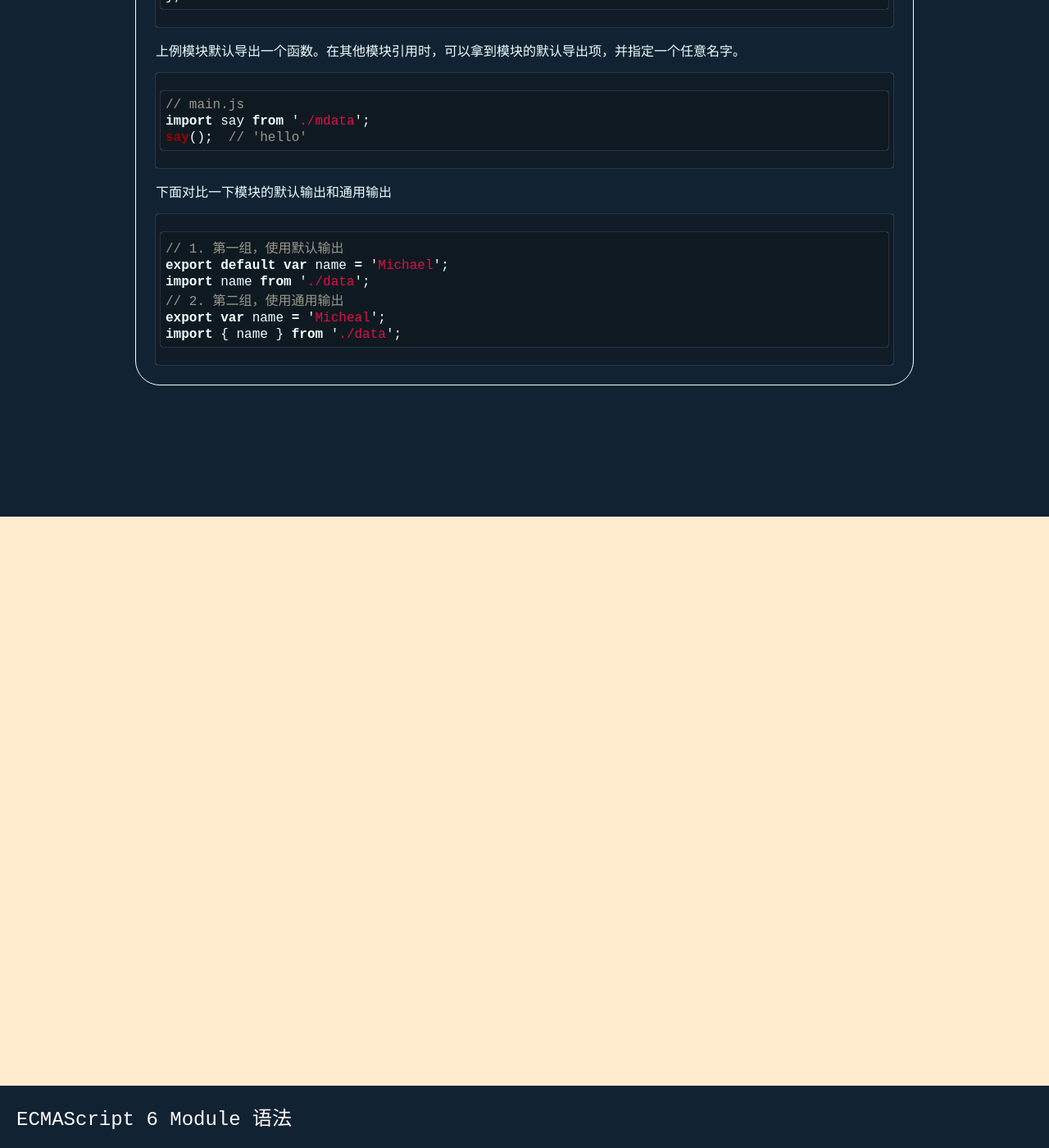
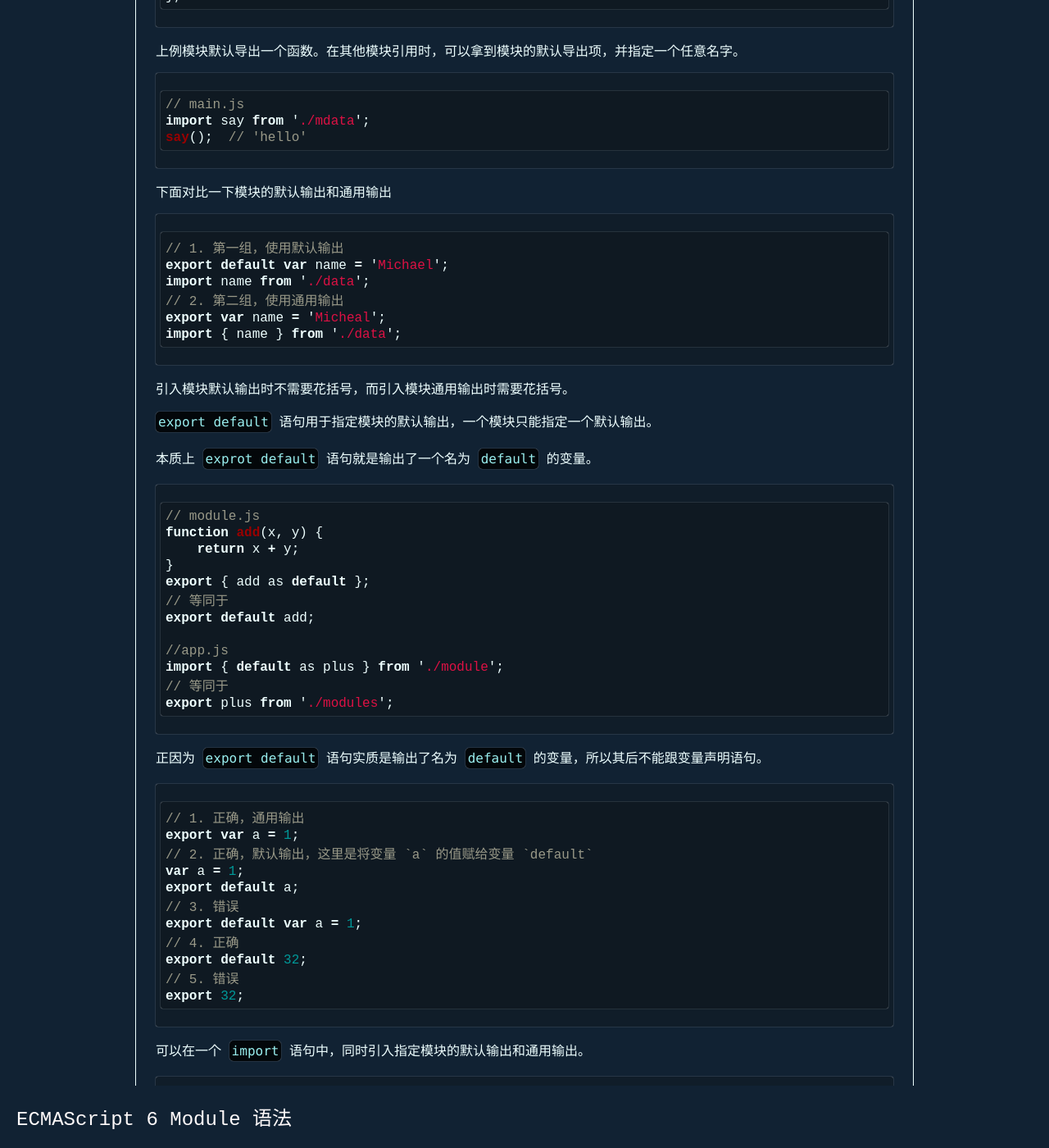
Before and after one commit to rzning/blog-2017, a Jekyll site: the page built from _posts/2017-05-20-es6-module.md, in a window 1280 px wide and 1400 px high, scrolled down 4365 px. Shown: the whole window at 82% size. Built offline with Jekyll 4.4.1, drawn with Linux system fonts in a browser that asks for light colours; some of the changed text lies outside the part shown.

Commit message:
Updated : blog `es6-module.md`

````diff
--- a/_posts/2017-05-20-es6-module.md
+++ b/_posts/2017-05-20-es6-module.md
@@ -182,7 +182,7 @@ data.name = 'Merlin';
 
 ## 4. export default 语句
 
-在定义模块时，可以指定模块输出项。
+在定义模块时，可以指定模块默认输出项。
 
 ```js
 // mdata.js
@@ -209,3 +209,93 @@ import name from './data';
 export var name = 'Micheal';
 import { name } from './data';
 ```
+
+引入模块默认输出时不需要花括号，而引入模块通用输出时需要花括号。
+
+`export default` 语句用于指定模块的默认输出，一个模块只能指定一个默认输出。
+
+本质上 `exprot default` 语句就是输出了一个名为 `default` 的变量。
+
+```js
+// module.js
+function add(x, y) {
+    return x + y;
+}
+export { add as default };
+// 等同于
+export default add;
+
+//app.js
+import { default as plus } from './module';
+// 等同于
+export plus from './modules';
+```
+
+正因为 `export default` 语句实质是输出了名为 `default` 的变量，所以其后不能跟变量声明语句。
+
+```js
+// 1. 正确，通用输出
+export var a = 1;
+// 2. 正确，默认输出，这里是将变量 `a` 的值赋给变量 `default`
+var a = 1;
+export default a;
+// 3. 错误
+export default var a = 1;
+// 4. 正确
+export default 32;
+// 5. 错误
+export 32;
+```
+
+可以在一个 `import` 语句中，同时引入指定模块的默认输出和通用输出。
+
+```js
+// module.js
+var name = 'Emily';
+var nationality = 'Canada';
+export default function() {
+    // ...
+}
+export {name, nationality};
+
+//app.js
+import mod, { name } from './module';
+```
+
+## 5. export 与 import 复合写法
+
+```js
+// 1. 复合写法
+export { foo, name } from './myModule';
+// 等同于
+import { foo, name } from './myModule';
+export { foo, name };
+
+// 2. 接口改名
+export { foo as myFoo } from './myModule';
+
+// 3. 整体输出，忽略 `default` 输出
+export * from './myModule';
+
+// 4. 默认接口
+export { default } from './module';
+
+// 5. 通用输出改为默认输出
+export { foo as default } from './module';
+// 等同于
+import { foo } from './module';
+export default foo;
+
+// 6. 默认输出改为通用输出
+export { default as foo } from './module';
+```
+
+## 6. 模块的继承
+
+下面示例中 `moduleB` 模块继承自 `moduleA` 模块。
+
+```js
+// moduleB.js
+export * from './moduleA';
+export var name = 'Module B';
+```
````
Also changed, not shown: other parts of _posts/2017-05-20-es6-module.md (+1 -1 lines).
